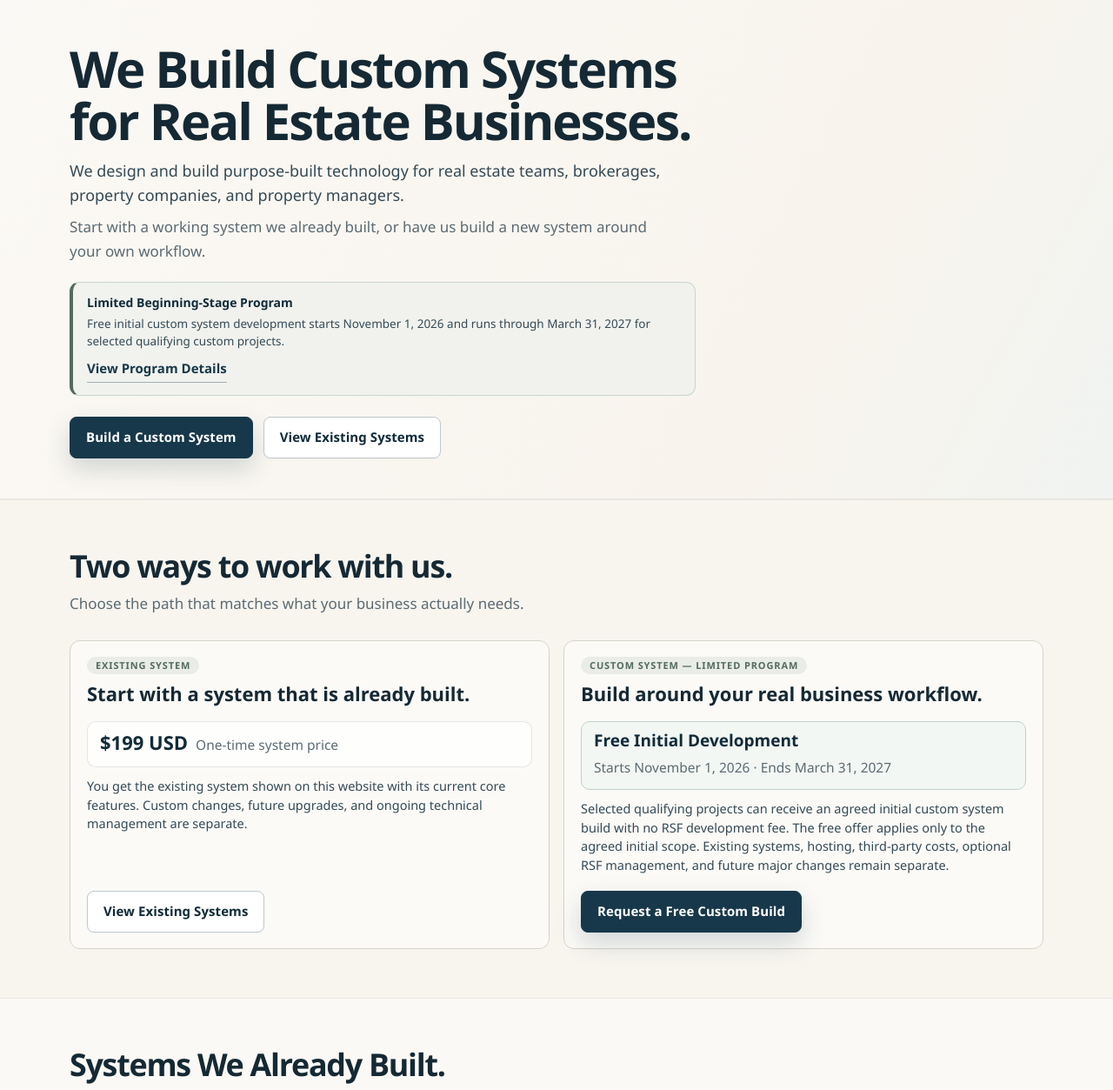
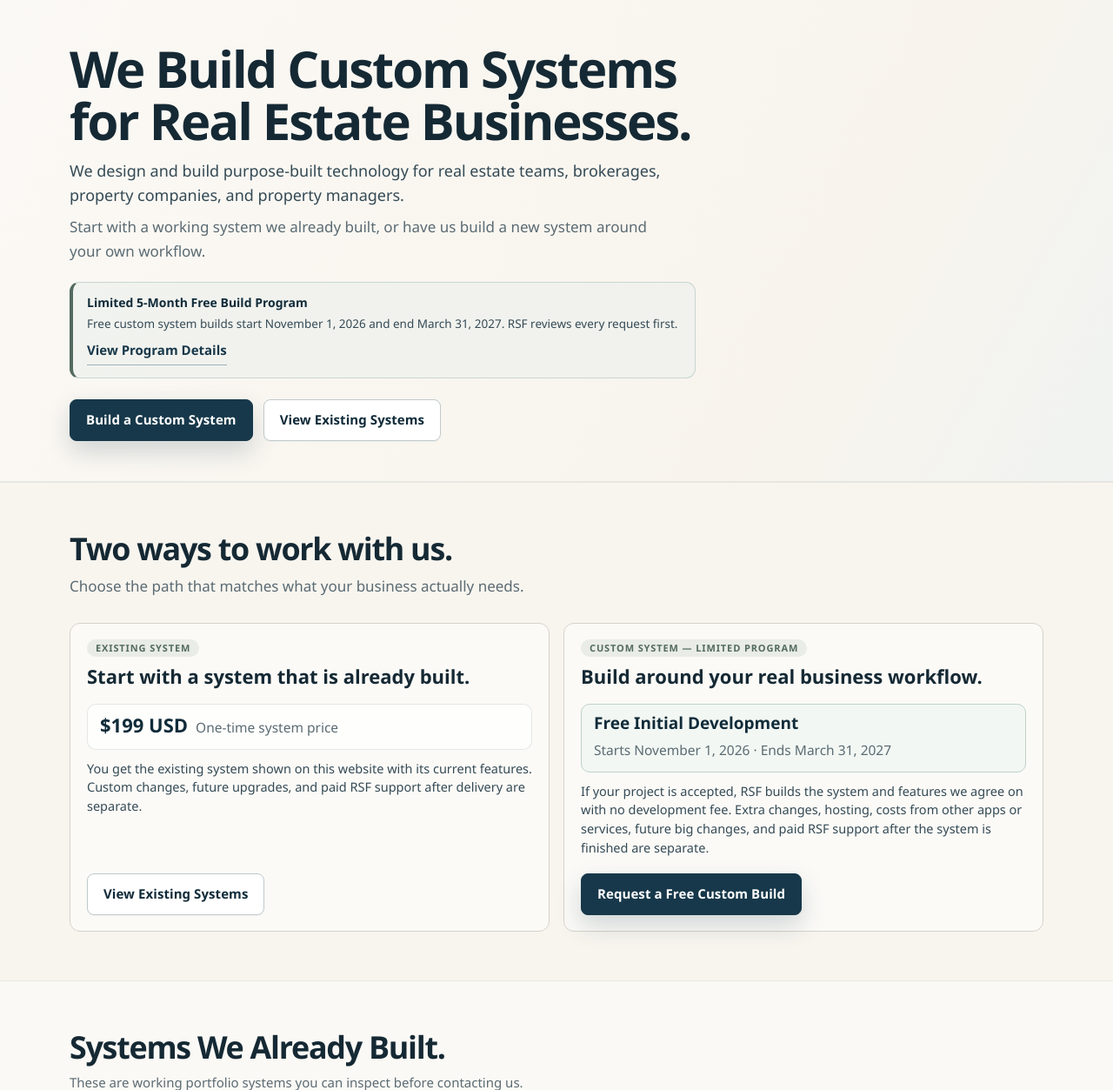
Before and after one commit to keycastro/RSF-Main-System, a Flask app: page / in a window 1280 px wide. Shown: the part 110-1363 px from the top of the page at 87% size. Run offline with Flask 3, Linux system fonts and the light colour scheme; parts of the project's set-up code (start-up, migrations or seed data) failed here and were passed over; some libraries are stand-ins or nearby versions.

Commit message:
Use simple English for free build home content

```diff
--- a/app/templates/public/home.html
+++ b/app/templates/public/home.html
@@ -8,8 +8,8 @@
       <p class="hero-support">Start with a working system we already built, or have us build a new system around your own workflow.</p>
       {% if free_build_program.visible %}
       <div class="free-program-inline">
-        <strong>Limited Beginning-Stage Program</strong>
-        <span>Free initial custom system development {% if free_build_program.is_upcoming %}starts {{ free_build_program.start_date }}{% else %}is available now{% endif %} and runs through {{ free_build_program.end_date }} for selected qualifying custom projects.</span>
+        <strong>Limited 5-Month Free Build Program</strong>
+        <span>Free custom system builds {% if free_build_program.is_upcoming %}start {{ free_build_program.start_date }}{% else %}are available now{% endif %} and end {{ free_build_program.end_date }}. RSF reviews every request first.</span>
         <a class="text-link" href="{{ url_for('site.services') }}#free-custom-build-program">View Program Details</a>
       </div>
       {% endif %}
@@ -38,7 +38,7 @@
           <b>{{ existing_system_pricing.price_label }} USD</b>
           <span>One-time system price</span>
         </div>
-        <p class="human-option-explanation">You get the existing system shown on this website with its current core features. Custom changes, future upgrades, and ongoing technical management are separate.</p>
+        <p class="human-option-explanation">You get the existing system shown on this website with its current features. Custom changes, future upgrades, and paid RSF support after delivery are separate.</p>
         <a class="button secondary human-option-button" href="{{ url_for('site.system_templates') }}">View Existing Systems</a>
       </article>
 
@@ -50,7 +50,7 @@
           <b>Free Initial Development</b>
           <span>{% if free_build_program.is_upcoming %}Starts {{ free_build_program.start_date }}{% else %}Available now{% endif %} · Ends {{ free_build_program.end_date }}</span>
         </div>
-        <p class="human-option-explanation">Selected qualifying projects can receive an agreed initial custom system build with no RSF development fee. The free offer applies only to the agreed initial scope. Existing systems, hosting, third-party costs, optional RSF management, and future major changes remain separate.</p>
+        <p class="human-option-explanation">If your project is accepted, RSF builds the system and features we agree on with no development fee. Extra changes, hosting, costs from other apps or services, future big changes, and paid RSF support after the system is finished are separate.</p>
         <a class="button primary human-option-button" href="{{ url_for('site.contact', intent='custom-build') }}">Request a Free Custom Build</a>
         {% else %}
         <p class="choice-label choice-label-pill">CUSTOM SYSTEM</p>
@@ -121,8 +121,8 @@
         <p>Portfolio projects are described as portfolio projects. We do not present them as client commissions when they are not.</p>
       </article>
       <article class="management-upgrade-card">
-        <strong>Clear scope before work</strong>
-        <p>Existing systems, custom changes, upgrades, and optional technical management are treated as separate scopes.</p>
+        <strong>Clear agreement before work</strong>
+        <p>We clearly separate existing systems, custom changes, future upgrades, and paid RSF support.</p>
       </article>
     </div>
   </div>
```
